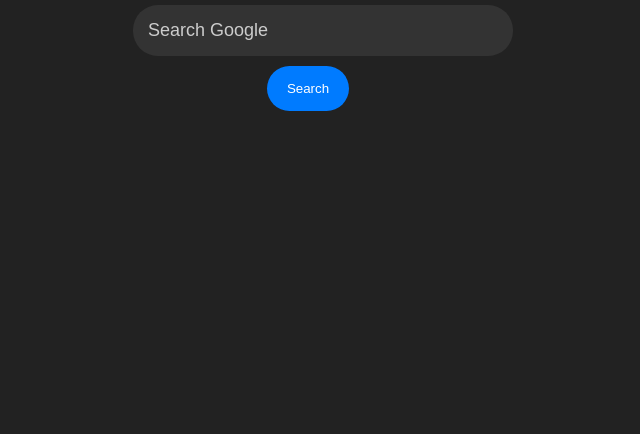
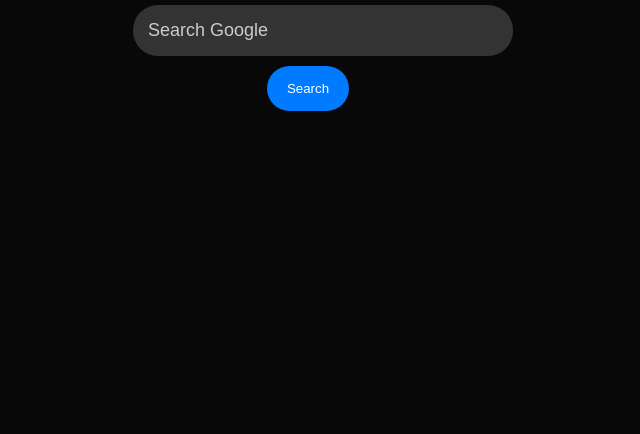
Before and after one commit to sreejith2612/sreejith2612.github.io, a plain HTML site: page index.html in a window 1280 px wide. Shown: the part 366-800 px from the top of the page, without its empty margins (332-972 px from the left). Drawn offline with Linux system fonts and the light colour scheme.

Commit message:
background color

```diff
--- a/index.html
+++ b/index.html
@@ -7,7 +7,7 @@
         body {
             margin: 0;
             padding: 0;
-            background-color: #222;
+            background-color: #080808;
             font-family: Arial, sans-serif;
             color: #fff;
         }
```
